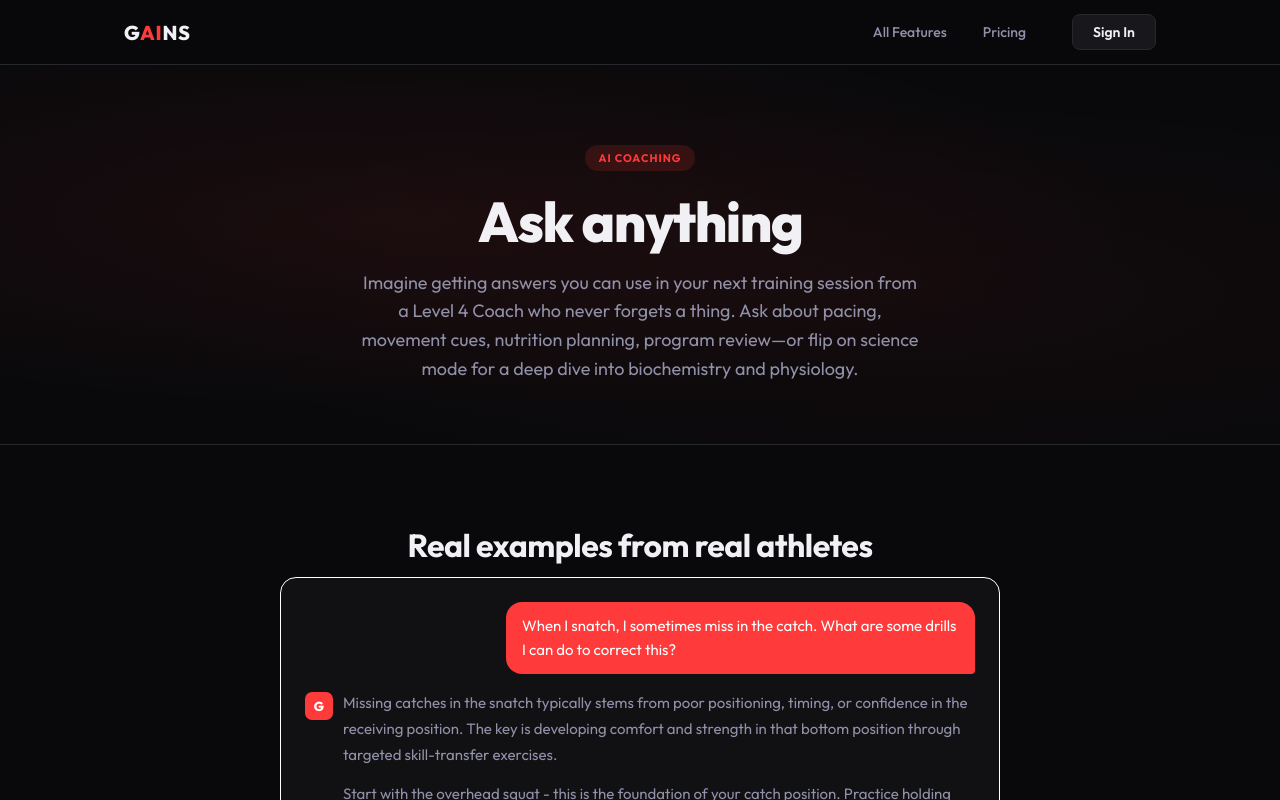
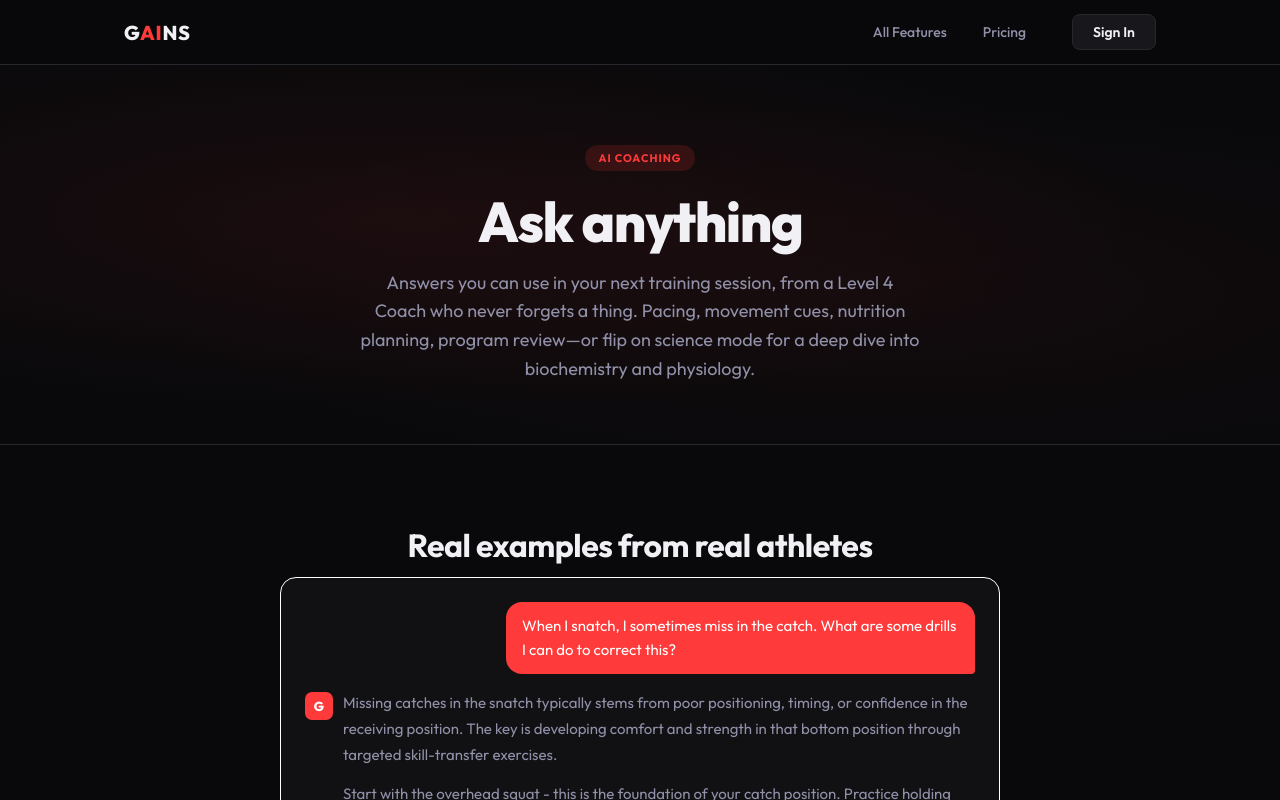
Before and after one commit to TheGainsLab/wodwisdom, a React (Vite) app: page /features/coaching in a window 1280 px wide. Shown: the top 800 px of the page. Built offline with nearby package versions, Linux system fonts and the light colour scheme; no server answers.

Commit message:
Tighten AI Coaching feature page hero copy
Replace "Imagine getting answers..." framing with a more direct
opener. Remove "Ask about..." verb and just list the topics.

https://claude.ai/code/session_01DLvHCUvJyfk5EnEYXdGZge

```diff
--- a/src/pages/features/AICoachingFeaturePage.tsx
+++ b/src/pages/features/AICoachingFeaturePage.tsx
@@ -61,7 +61,7 @@ export default function AICoachingFeaturePage() {
       <section className="feature-hero">
         <span className="feature-hero-badge">AI Coaching</span>
         <h1 className="feature-hero-title">Ask anything</h1>
-        <p className="feature-hero-sub">Imagine getting answers you can use in your next training session from a Level 4 Coach who never forgets a thing. Ask about pacing, movement cues, nutrition planning, program review—or flip on science mode for a deep dive into biochemistry and physiology.</p>
+        <p className="feature-hero-sub">Answers you can use in your next training session, from a Level 4 Coach who never forgets a thing. Pacing, movement cues, nutrition planning, program review—or flip on science mode for a deep dive into biochemistry and physiology.</p>
       </section>
 
       {/* Real Chat Examples */}
```
